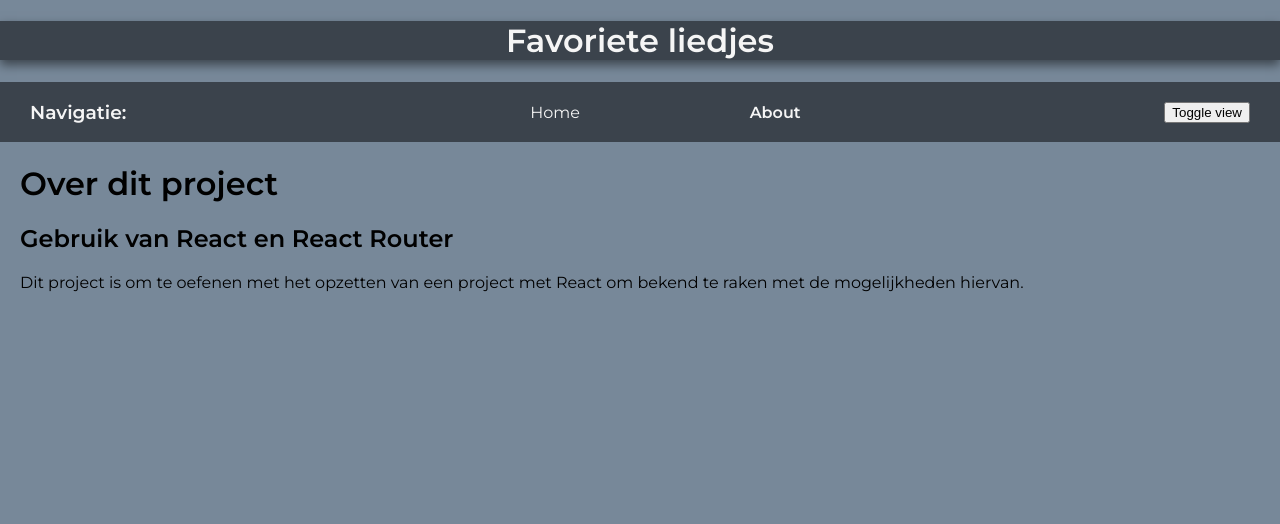
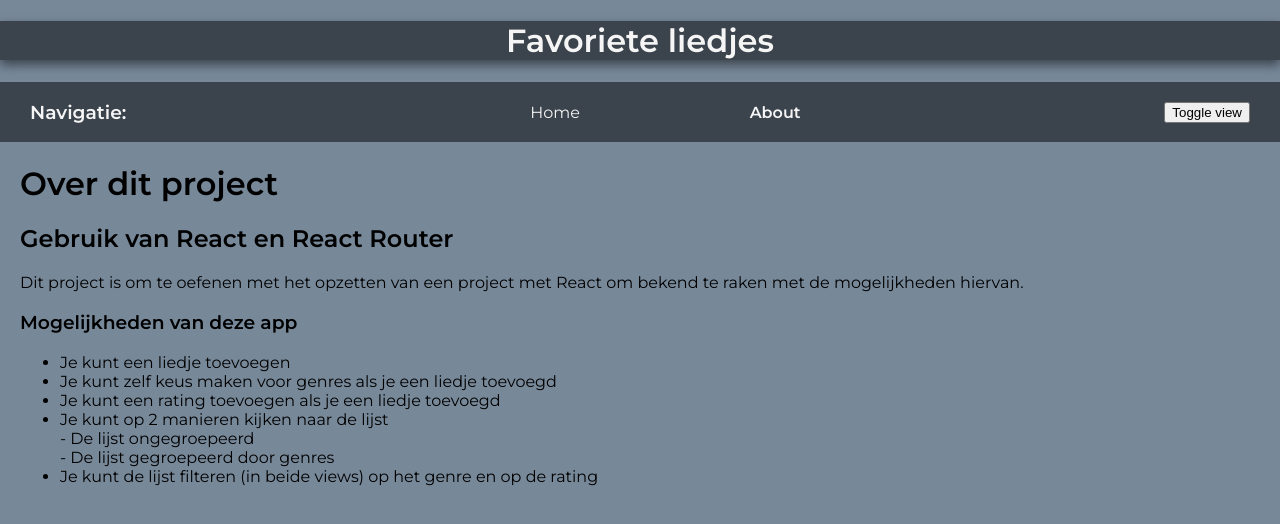
Before and after one commit to dpendjol/dominique_pendjol_lil-playlist, a React (Create React App) app: page /about in a window 1280 px wide. Shown: the top 524 px of the page. Built offline with nearby package versions, Linux system fonts and the light colour scheme.

Commit message:
another round removing redundant code

```diff
--- a/src/components/About/index.js
+++ b/src/components/About/index.js
@@ -11,6 +11,17 @@ const About = () => {
         </h2>
         <p className="about__paragraph">
             Dit project is om te oefenen met het opzetten van een project met React om bekend te raken met de mogelijkheden hiervan.
+            <h3>Mogelijkheden van deze app</h3>
+            <ul>
+                <li>Je kunt een liedje toevoegen</li>
+                <li>Je kunt zelf keus maken voor genres als je een liedje toevoegd</li>
+                <li>Je kunt een rating toevoegen als je een liedje toevoegd</li>
+                <li>Je kunt op 2 manieren kijken naar de lijst
+                     <br />- De lijst ongegroepeerd
+                     <br />- De lijst gegroepeerd door genres
+                </li>
+                <li>Je kunt de lijst filteren (in beide views) op het genre en op de rating</li>
+            </ul>
         </p>
     </div>
     )
--- a/src/components/Container/container.css
+++ b/src/components/Container/container.css
@@ -1,4 +1,4 @@
-.Container {
+.container {
     margin: 0 auto;
     width: 100%;
     display: grid;
@@ -7,18 +7,10 @@
     justify-items: stretch;
   }
 
-  .FormContainer {
+  .form__container {
     grid-column-start: 1;
   }
 
-  .SongListContainer {
+  .songlist__container {
     grid-column-start: 2;
   }
-
-
-
-
-
-  /* .SongListContainer {
-    width: 100%;
-  } */
--- a/src/components/Container/index.js
+++ b/src/components/Container/index.js
@@ -30,8 +30,8 @@ const Container = () => {
      * Every time the state of the songList changes we have to check if there is no other
      */
     useEffect(() => {
+        const arrObjGenres = []
         const uniqueGenres = getUniqueGenres(songList)
-        const arrObjGenres = []
         uniqueGenres.forEach(genre => {
             arrObjGenres.push({id: uuid(), genre_name: [genre], value: false})
         })
@@ -75,17 +75,12 @@ const Container = () => {
 
         if (filterGenres > 0) {
             const compGenre = uniqueGenresList.reduce((trueValues, genre) => {
-            if (genre.value === true) {
-                // for some reason the genre.genre_name is a array, therefore a destructure before a push
-                trueValues.push(...genre.genre_name)
-            }
+                if (genre.value === true) { trueValues.push(...genre.genre_name) }
                 return trueValues
             }, [])
 
             const listToBeDisplayed = songList.reduce((list, song) => {
-            if (compGenre.includes(song.genre)) {
-                list.push(song)
-            }
+                if (compGenre.includes(song.genre)) { list.push(song) }
                 return list
             },[])
 
@@ -94,9 +89,7 @@ const Container = () => {
 
         if (filterRating > 0) {
             const listToBeDisplayed = displaySongs.reduce((list, song) => {
-                if (filterRating == song.rating) {
-                    list.push(song)
-                }
+                if (filterRating == song.rating) { list.push(song) }
                 return list
             },[])
 
@@ -104,10 +97,10 @@ const Container = () => {
         }
 
         if (displayByGenre) {
-            const songsByGenre = getSongsByGenre(getUniqueGenres(displaySongs), displaySongs)
+            const songsByGenre = getSongsByGenre( getUniqueGenres(displaySongs) , displaySongs )
             if (songsByGenre.length > 0) {
             return (
-                <div className='SongListContainer'>
+                <div className='songlist__container'>
                     {songsByGenre.map(genre => {
                         return <SongList
                             key={genre.genre_name}
@@ -127,7 +120,7 @@ const Container = () => {
         if (!displayByGenre) {
             if (displaySongs.length > 0) {
                 return (
-                    <div className='SongListContainer'>
+                    <div className='songlist__container'>
                         <SongList
                             songList={displaySongs}
                             ></SongList>
@@ -158,21 +151,21 @@ const Container = () => {
             return genre
         })
 
-        dispatch(filterGenresNumber(number))
-        dispatch(uniqueGenresChange(alterdGenres))
+        dispatch( filterGenresNumber(number) )
+        dispatch( uniqueGenresChange(alterdGenres) )
     }
 
     /**
      * Sets the state of filterRating
      * @param {Number} value the rating selected by the user
      */
-   const changeRatingFilter = value => dispatch(filterRatingChange(value))
+   const changeRatingFilter = value => dispatch( filterRatingChange(value) )
 
     const toBeDisplayed = displaySongList();
 
     return (
-        <div className="Container">
-            <div className='FormContainer'>
+        <div className="container">
+            <div className='form__container'>
                 <InputForm
                     />
                 <FilterForm
--- a/src/components/FilterForm/index.js
+++ b/src/components/FilterForm/index.js
@@ -14,7 +14,6 @@ const FilterForm = ({genres, changeGenreFilter, changeRatingFilter, filterRating
             changeGenreFilter(id, checked)
         } else {
             const value = e.target.value
-            // changeRatingFilter(value)
             dispatch(filterRatingChange(value))
         }
     }
```
Lines whose indentation alone changed are shown as unchanged.
